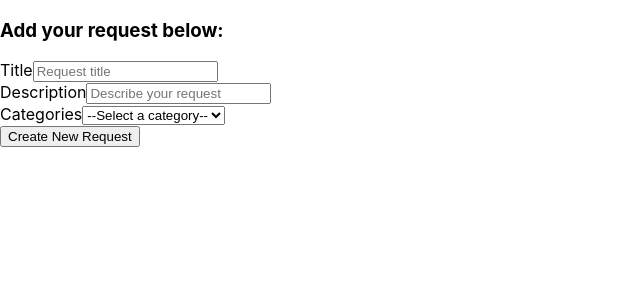
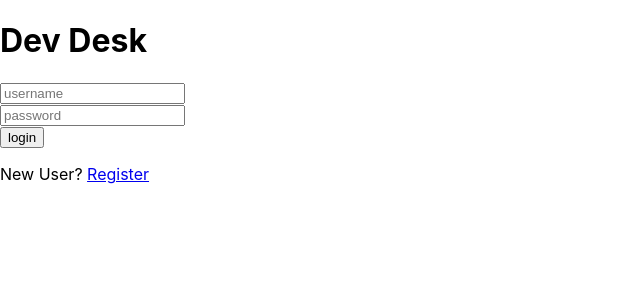
Before and after one commit to dev-desk-queue-12-20-19/frontend, a React (Create React App) app: page / in a window 1280 px wide. Shown: the top 300 px of the page, without its empty margins (0-640 px from the left). Built offline with nearby package versions, Linux system fonts and the light colour scheme.

Commit message:
wip: creating new ticket. some state management.

```diff
--- a/src/App.js
+++ b/src/App.js
@@ -1,4 +1,4 @@
-import React from "react";
+import React, { useState } from "react";
 import { Route } from "react-router-dom";
 import PrivateRoute from "./components/PrivateRoute";
 
@@ -10,12 +10,33 @@ import Dashboard from "./components/Dashboard";
 import NewTicket from "./components/NewTicket";
 
 function App() {
+  const [userObject, setUserObject] = useState({});
+
   return (
     <div>
-      {/* <Route exact path="/" component={Login} />
-        <Route path="/register" component={Registration} />
-        <Route  path="/dashboard" component={Dashboard}/> */}
-      <NewTicket />
+      <Route
+        exact
+        path="/"
+        render={props => {
+          return <Login {...props} setUserObject={setUserObject} />;
+        }}
+      />
+
+      <Route path="/register" component={Registration} />
+
+      <Route
+        path="/dashboard"
+        render={props => {
+          return <Dashboard {...props} userObject={userObject} />;
+        }}
+      />
+
+      <Route
+        path="/new-ticket"
+        render={props => {
+          return <NewTicket {...props} userObject={userObject} />;
+        }}
+      />
     </div>
   );
 }
--- a/src/components/Login.js
+++ b/src/components/Login.js
@@ -19,10 +19,12 @@ const Login = props => {
         credentials
       )
       .then(result => {
-        console.log("post login", result.data.token);
+        console.log("post login", result);
+        console.log("login props", props);
+
         localStorage.setItem("token", result.data.token);
+        props.setUserObject(result.data)
         props.history.push("/dashboard");
-        console.log("login", props);
 
       })
       .catch(error => console.log("login post error", error));
--- a/src/components/NewTicket.js
+++ b/src/components/NewTicket.js
@@ -1,6 +1,7 @@
 import React, { useState } from "react";
 
-function NewTicket() {
+
+function NewTicket(props) {
   const [formValues, setFormValues] = useState({
     title: "",
     description: "",
@@ -16,8 +17,16 @@ function NewTicket() {
 
   const handleSubmit = event => {
     event.preventDefault();
-    console.log(formValues);
+
+    const valuesToPost = {
+      ...formValues,
+      status: "pending",
+      student_id: props.userObject.user_id
+    }
+
+    console.log(valuesToPost.student_id);
   }
+
   return (
     <div>
       <h3>Add your request below:</h3>
@@ -28,26 +37,27 @@ function NewTicket() {
           <input
             type="text"
             placeholder="Request title"
+            value={formValues.title}
             onChange={handleFormInput}
             name="title"
             required
           />
         </div>
 
-        <div>
+        <label>
           Description
-          <input
-            type="text"
-            placeholder="Describe your request"
+          <textarea
+            name="description"
+            value={formValues.description}
             onChange={handleFormInput}
-            name="description"
+            placeholder="Describe your request in detail. Help us help you."
             required
           />
-        </div>
+        </label>
 
         <div>
           Categories
-          <select name="category" onChange={handleFormInput}>
+          <select name="category" onChange={handleFormInput} value={formValues.category} >
             <option value="">--Select a category--</option>
             <option value="javascript">Javascript</option>
             <option value="java">Java</option>
```
